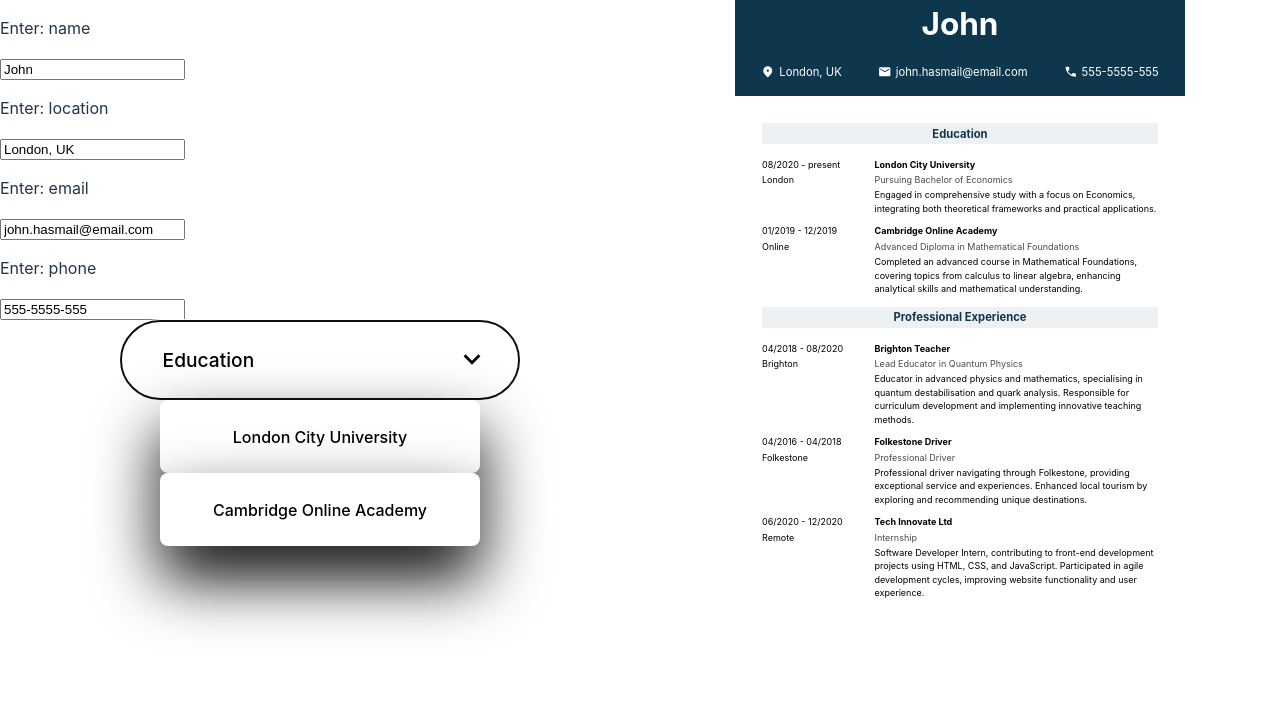
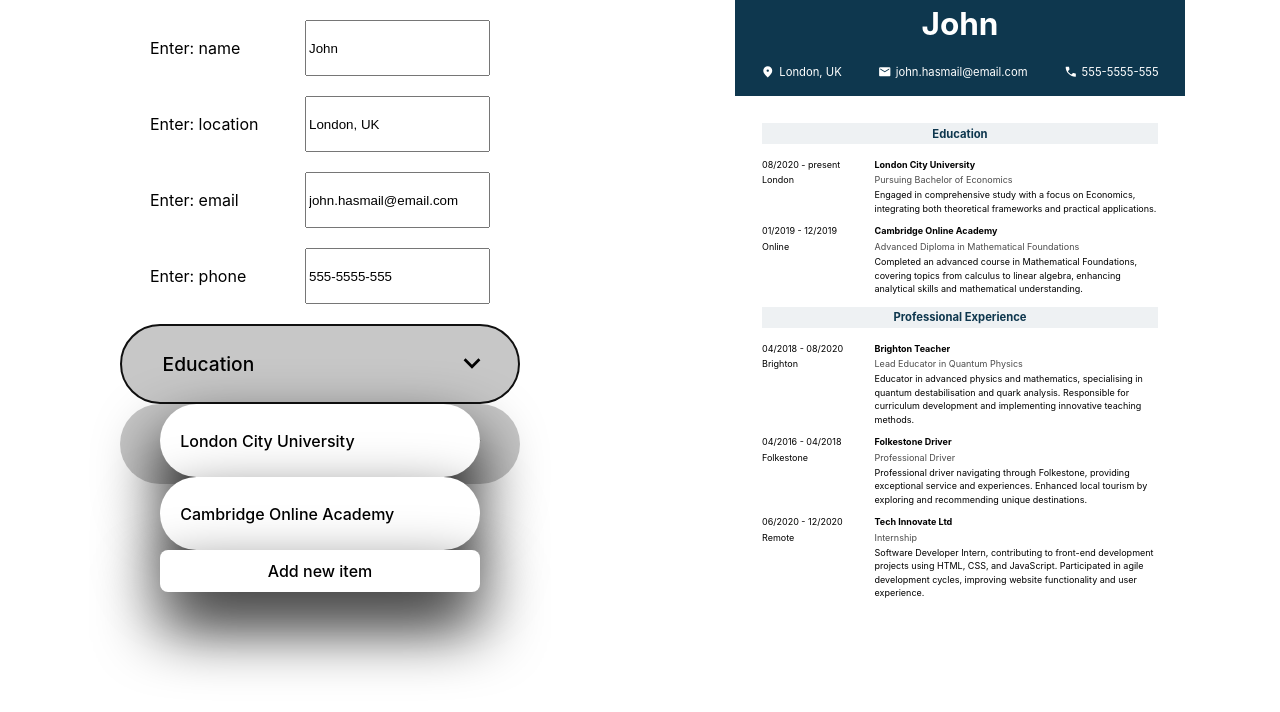
Before and after one commit to nikitarevenco/odin-project-cv-maker, a React (Vite) app: page / in a window 1280 px wide. Both pictures are taken after a click on the button "Education". Shown: the top 712 px of the page. Built offline with nearby package versions, Linux system fonts and the light colour scheme.

Commit message:
feat: add new item button

```diff
--- /dev/null
+++ b/src/components/AddDropdownItem.jsx
@@ -0,0 +1,23 @@
+export default function AddDropdownItem({
+  sectionName,
+  fullSections,
+  setSections,
+}) {
+  const experience = {
+    description: "",
+    footnote: "",
+    location: "",
+    period: "",
+    place: "",
+    id: crypto.randomUUID(),
+  };
+  const fieldChanged = [...fullSections[sectionName], experience];
+  function handleClick() {
+    setSections({ ...fullSections, [sectionName]: fieldChanged });
+  }
+  return (
+    <button onClick={handleClick} type="button">
+      Add new item
+    </button>
+  );
+}
--- a/src/components/CVBody.jsx
+++ b/src/components/CVBody.jsx
@@ -3,9 +3,9 @@ import "../styles/CVBody.css";
 export default function CVBody({ sections }) {
   const cvData = Object.entries(sections).map(([sectionName, sectionData]) => {
     const domSection = sectionData.map((section) => {
-      const { place, description, period, location, footnote } = section;
+      const { place, description, period, location, footnote, id } = section;
       return (
-        <section className="section-content" key={location}>
+        <section className="section-content" key={id}>
           <p className="place">{place}</p>
           <p className="description">{description}</p>
           <p className="period">{period}</p>
--- a/src/components/CVEdit.jsx
+++ b/src/components/CVEdit.jsx
@@ -3,6 +3,8 @@ import Dialog from "./Dialog";
 import Dropdown from "./Dropdown";
 import EditCVBasics from "./EditCVBasics";
 import EditCVSection from "./EditCVSection";
+import "../styles/CVEdit.css";
+import AddDropdownItem from "./AddDropdownItem";
 
 export default function CVEdit({ sections, info, setInfo, setSections }) {
   const [openDropdown, setOpenDropdown] = useState(false);
@@ -22,8 +24,14 @@ export default function CVEdit({ sections, info, setInfo, setSections }) {
         );
       });
       return (
-        <Dropdown title={sectionName} key={sectionName} openDropdown={openDropdown} setOpenDropdown={setOpenDropdown}>
+        <Dropdown
+          title={sectionName}
+          key={sectionName}
+          openDropdown={openDropdown}
+          setOpenDropdown={setOpenDropdown}
+        >
           {dialogs}
+          <AddDropdownItem sectionName={sectionName} fullSections={sections} setSections={setSections}/>
         </Dropdown>
       );
     },
--- a/src/components/Dialog.jsx
+++ b/src/components/Dialog.jsx
@@ -1,4 +1,5 @@
 import { useRef } from "react";
+import "../styles/Dialog.css";
 
 export default function Dialog({ children, name }) {
   // const [open, setOpen] = useState(false);
@@ -10,7 +11,6 @@ export default function Dialog({ children, name }) {
   function closeDialog() {
     dialog.current.close();
   }
-
 
   return (
     <>
--- /dev/null
+++ b/src/styles/CVEdit.css
@@ -0,0 +1,13 @@
+.CV-edit {
+  background-color: rgb(255, 255, 255);
+}
+
+.input-description {
+  color: black;
+}
+
+.inputs > section {
+  display: flex;
+  justify-content: space-between;
+  margin: 20px 150px;
+}
--- a/src/styles/Dialog.css
+++ b/src/styles/Dialog.css
@@ -3,14 +3,22 @@
 }
 
 dialog {
-  height: 400px;
+  height: 500px;
   width: clamp(200px, 30%, 700px);
   position: relative;
+  overflow: visible;
+  background-color: rgb(171, 171, 171);
+  color: black;
+  border-color: white;
 }
 
-::backdrop {
+dialog input {
+  width: 100%;
+}
+
+/* dialog::backdrop {
   color: blue;
-}
+} */
 
 .dialog-open {
   border-radius: var(--pill-radius);
@@ -20,11 +28,13 @@ dialog {
 }
 
 .dialog-close {
+  color: rgb(0, 0, 0);
+  background-color: rgb(255, 255, 255);
   position: absolute;
-  top: 0;
-  font-size: 2rem;
+  top: 0px;
+  transform: translateY(-100%);
+  border-radius: var(--pill-radius) var(--pill-radius) 0 0;
+  font-size: 3rem;
+  padding: 0.1em 0.3em;
   right: 0;
-  transform: translateY(-100%);
-  height: 1ch;
-  width: 1ch;
 }
--- a/src/styles/dropdown.css
+++ b/src/styles/dropdown.css
@@ -26,7 +26,7 @@
 .dropdown-button {
   width: min(400px, 100%);
   height: 5em;
-  background-color: #fff;
+  background-color: #c7c7c7;
   color: #000;
   border-radius: 100vmax;
   padding: 0.2em;
```
Also changed, not shown: index.html (line endings or trailing spaces), src/styles/App.css (line endings or trailing spaces).
